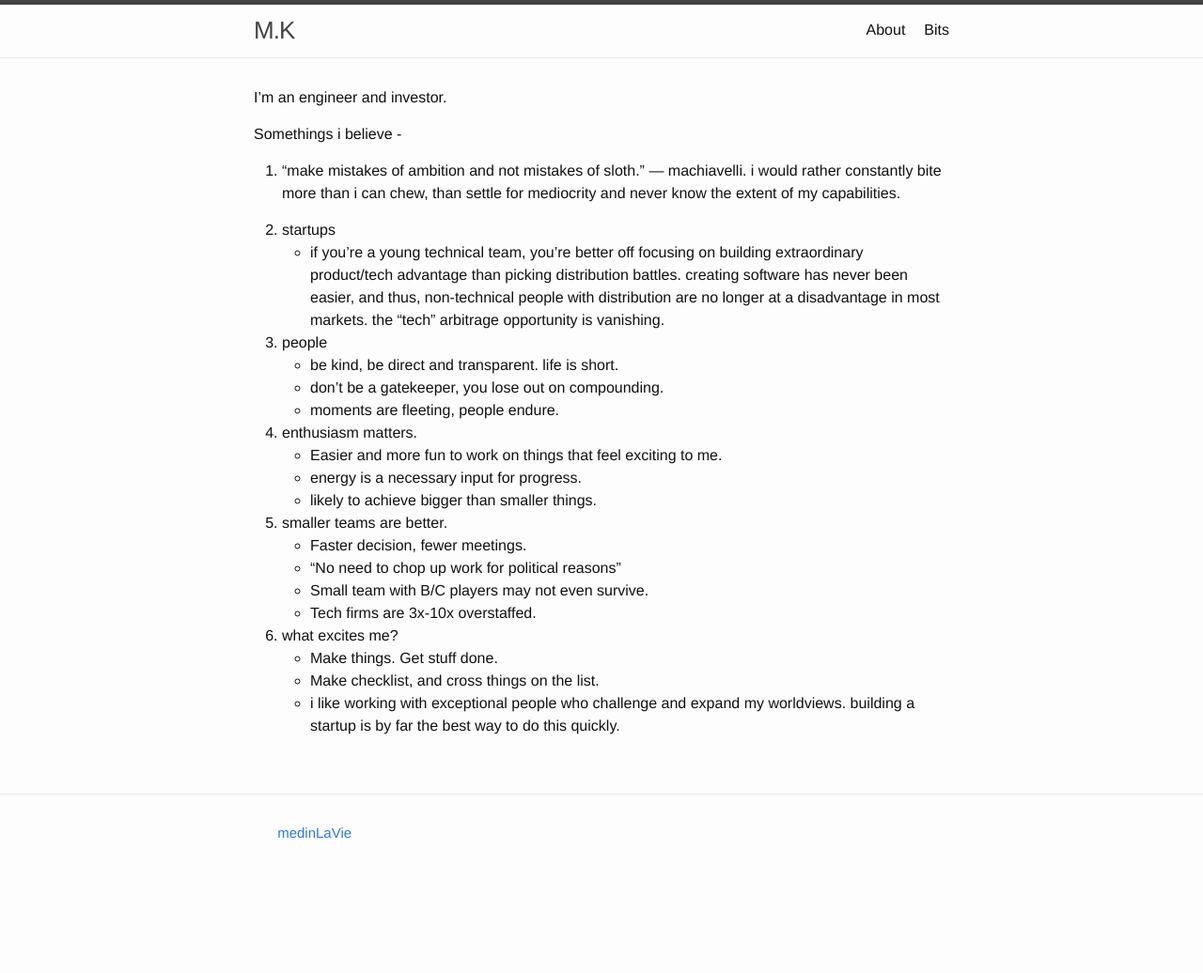
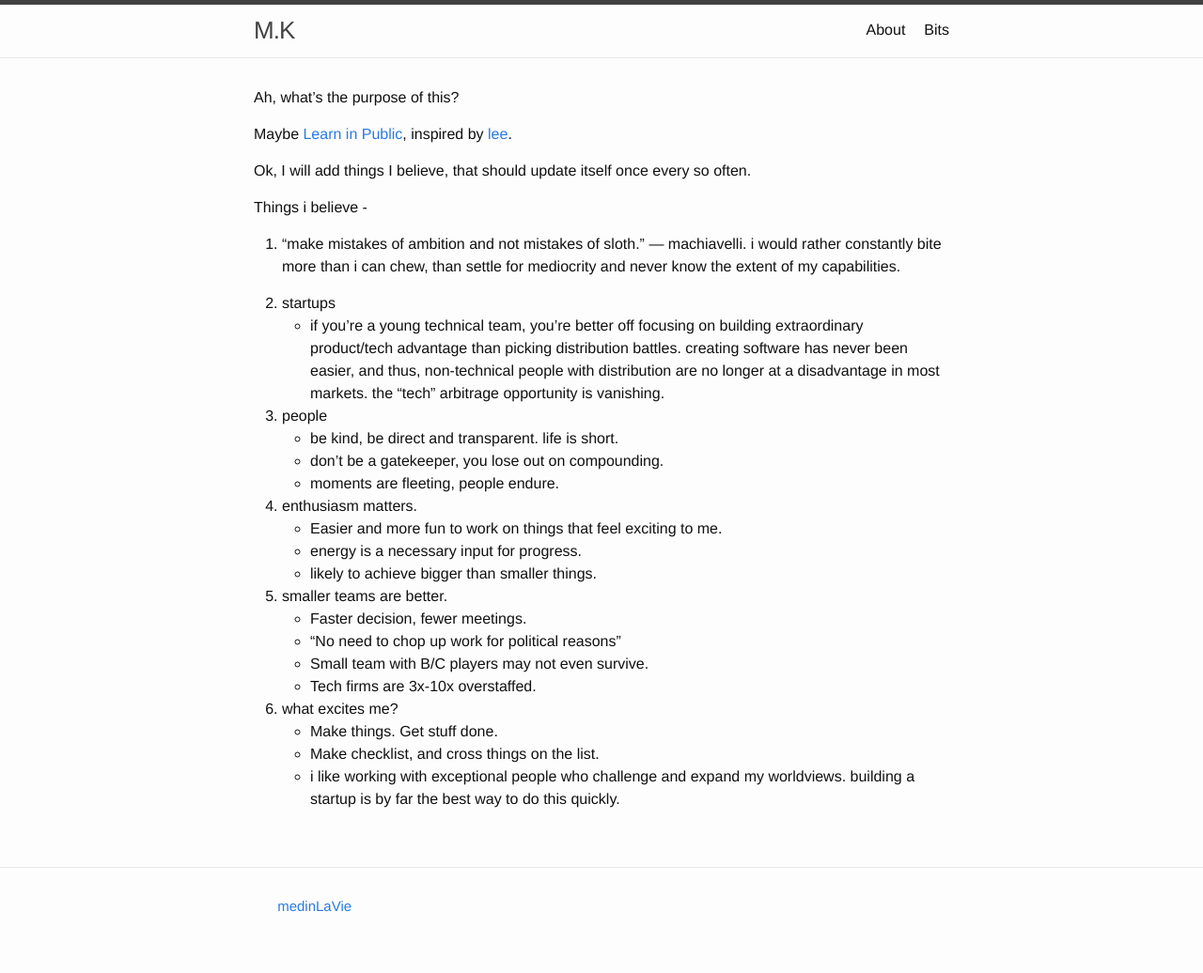
Before and after one commit to medinLaVie/medinLaVie.github.io, a Jekyll site: the page built from about.md, in a window 1280 px wide. Shown: the whole page at 94% size. Built offline with Jekyll 4.4.1, drawn with Linux system fonts in a browser that asks for light colours; before the commit the page ends 958 px from its top, so only the background shows below that.

Commit message:
updated readme

```diff
--- a/about.md
+++ b/about.md
@@ -3,9 +3,13 @@ title: About
 layout: about
 ---
 
-I'm an engineer and investor.
+Ah, what's the purpose of this?
 
-Somethings i believe -
+Maybe [Learn in Public](https://www.swyx.io/learn-in-public), inspired by [lee](https://leebyron.com/til/).
+
+Ok, I will add things I believe, that should update itself once every so often.
+
+Things i believe -
 1. “make mistakes of ambition and not mistakes of sloth.” — machiavelli. i would rather constantly bite more than i can chew, than settle for mediocrity and never know the extent of my capabilities.
 
 1. startups
```
